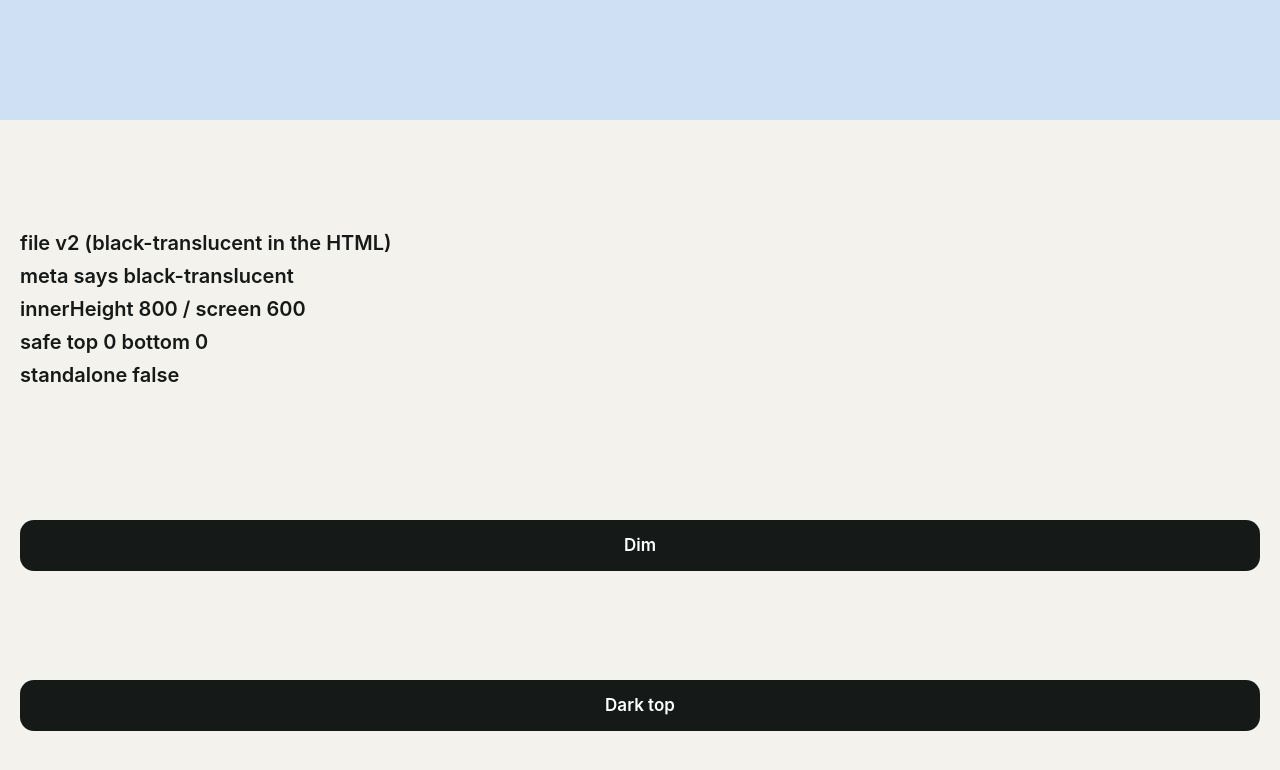
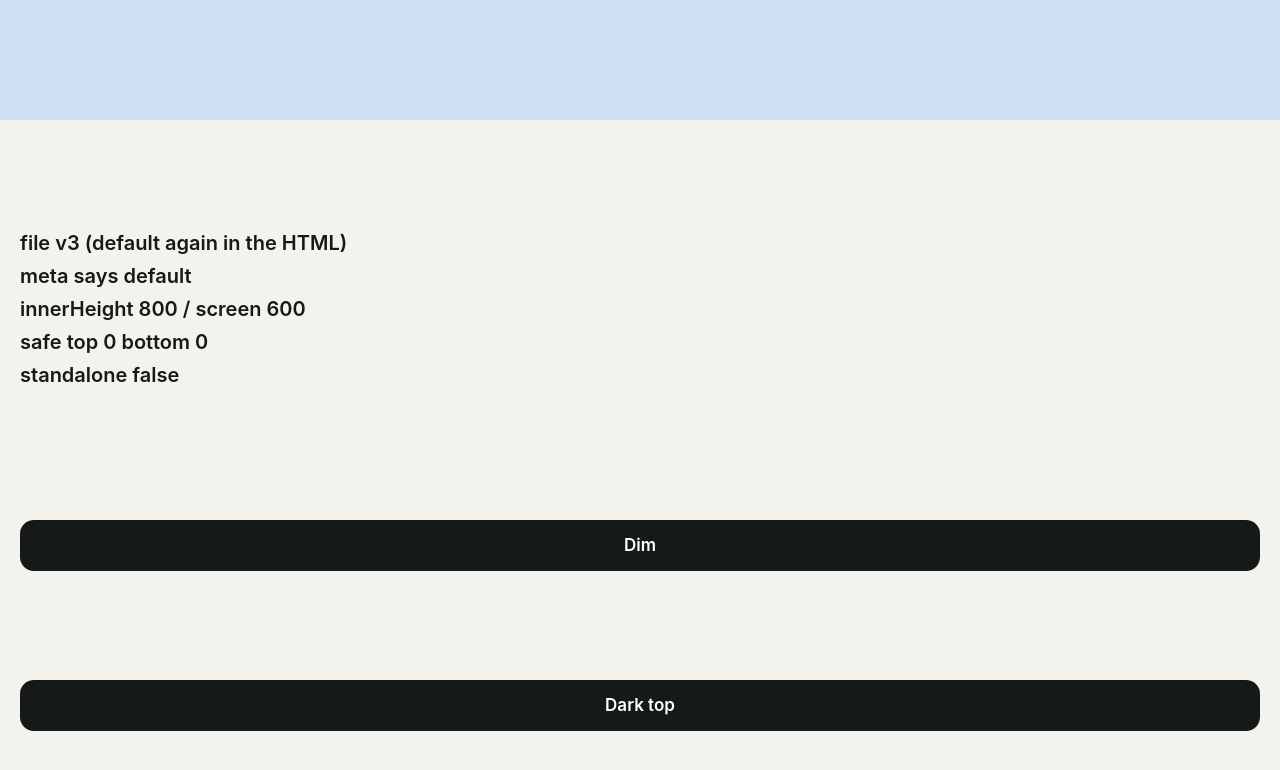
Before and after one commit to vmuath/ritmo-sim, a plain HTML site: page docs/static/index.html in a window 1280 px wide. Drawn offline with Linux system fonts and the light colour scheme.

Commit message:
SB static v3: back to default, to test whether the switch reverses
Co-Authored-By: Claude Opus 5.5 <noreply@anthropic.com>
Claude-Session: https://claude.ai/code/session_015C5ccYXPpU3QAuS6zYzT9J

```diff
--- a/docs/static/index.html
+++ b/docs/static/index.html
@@ -4,13 +4,13 @@
 <meta charset="utf-8">
 <meta name="viewport" content="width=device-width,initial-scale=1,viewport-fit=cover">
 <meta name="apple-mobile-web-app-capable" content="yes">
-<meta name="apple-mobile-web-app-status-bar-style" content="black-translucent">
+<meta name="apple-mobile-web-app-status-bar-style" content="default">
 <meta name="apple-mobile-web-app-title" content="SB static">
 <title>SB static</title>
 <script>
 // Static variant: the status-bar setting is written in the HTML itself, like RITMO's.
 // FILE is changed on the server between tests, to see whether an installed app picks up a new setting.
-window.FILE = "v2 (black-translucent in the HTML)";
+window.FILE = "v3 (default again in the HTML)";
 window.SB = { mode: document.querySelector('meta[name="apple-mobile-web-app-status-bar-style"]').content, installed: "static", stored: null, variant: "" };
 </script>
 <style>
```
